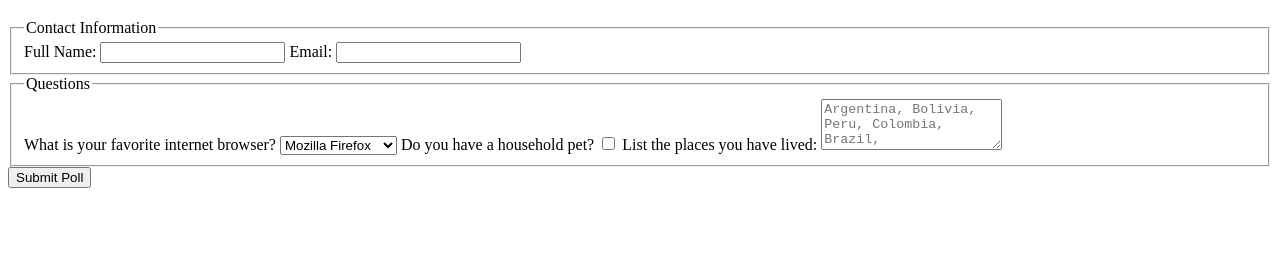
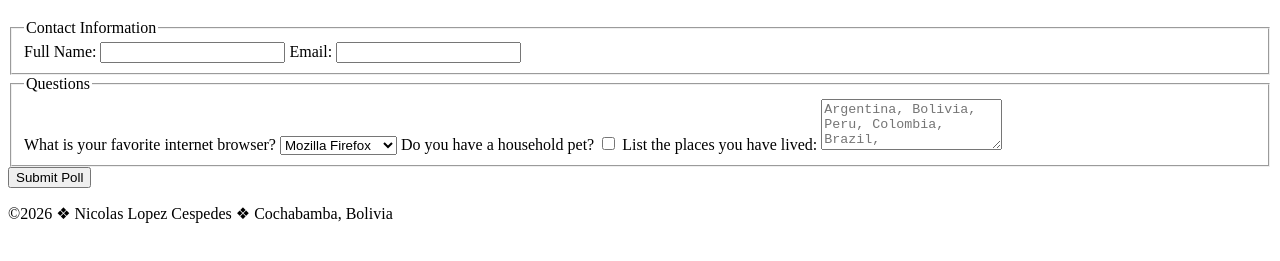
Before and after one commit to nicolas-lopez-511/wdd130, a plain HTML site: page week05/poll-form.html in a window 1280 px wide. Shown: the part 61-322 px from the top of the page. Drawn offline with Linux system fonts and the light colour scheme.

Commit message:
copyright footer added

```diff
--- a/week05/poll-form.html
+++ b/week05/poll-form.html
@@ -41,7 +41,7 @@
         </form>
     </main>
     <footer>
-
+        <p><p>&copy;2026 &#10070; Nicolas Lopez Cespedes &#10070; Cochabamba, Bolivia</p>
     </footer>
 </body>
 </html>
```
